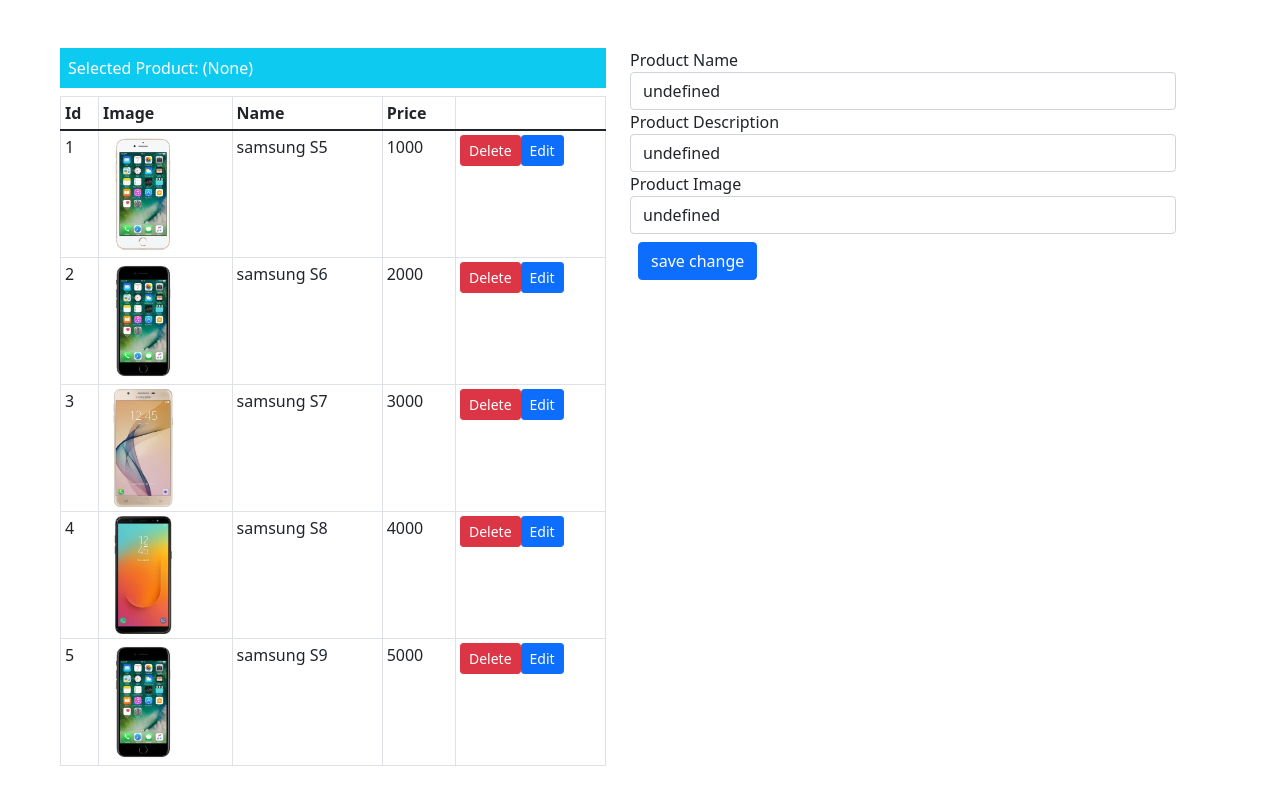
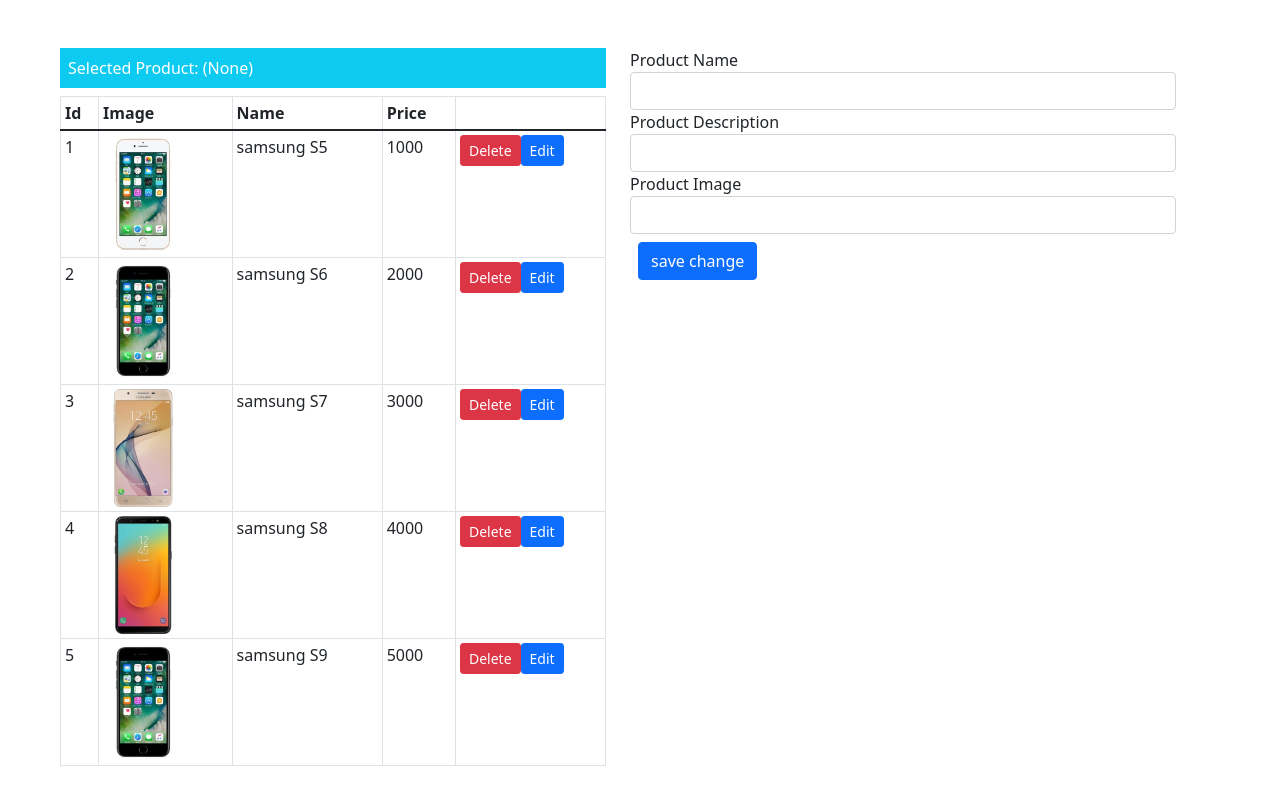
Before and after one commit to busraboyaci/example, an Angular app: page / in a window 1280 px wide. Shown: the top 804 px of the page. Built offline with nearby package versions, Linux system fonts and the light colour scheme.

Commit message:
[value] => [(ngModel)] değiştirildi.

```diff
--- a/src/app/admin-products/admin-products.component.html
+++ b/src/app/admin-products/admin-products.component.html
@@ -1,7 +1,7 @@
-<div class="container m-5">
-    <div class="row">
+<div class="container m-5" >
+    <div class="row" >
         <div class="col-md-6">
-            <div class="bg-info text-white p-2" >
+            <div class="bg-info text-white p-2">
                 Selected Product: {{selectedProduct.name || '(None)'}}
             </div>
         <table class=" table table-sm table-bordered mt-2">
@@ -31,24 +31,23 @@
         <div class="col-md-6">
             <div class="form-group">
                 <label>Product Name</label> <br>
-                <input #pName
+                <input
                 class="form-control"
-                (keyup.enter)="selectedProduct.name"
-                [value]="selectedProduct.name">
+                [(ngModel)]="selectedProduct.name">
             </div>
             <div class="form-group">
                 <label>Product Description</label>
-                <input #pDescription
+                <input
                 class="form-control"
-                [value]="selectedProduct.description">
+                [(ngModel)]="selectedProduct.description">
             </div>
             <div class="form-group">
                 <label>Product Image</label>
-                <input #pImage
+                <input
                 class="form-control"
-                [value]="selectedProduct.imageUrl">
+                [(ngModel)]="selectedProduct.imageUrl">
             </div>
-            <button class="btn btn-primary m-2" (click)="selectedProduct.name=pName.value; selectedProduct.description=pDescription.value; selectedProduct.imageUrl=pImage.value;">save change</button>
+            <button class="btn btn-primary m-2" (click)="saveChange()">save change</button>
         </div>
     </div>
 </div>
--- a/src/app/admin-products/admin-products.component.ts
+++ b/src/app/admin-products/admin-products.component.ts
@@ -10,11 +10,11 @@
 })
 export class AdminProductsComponent  {
   model: ProductRepository;
-  selectedProduct: Product;
+  selectedProduct: Product | any;
 
   constructor() {
     this.model = new ProductRepository();
-    this.selectedProduct = new Product;
+    this.selectedProduct = new Product ;
 
   }
 
@@ -28,4 +28,12 @@
   editProduct(product: Product){
     this.selectedProduct = product;
   }
+
+  saveChange(){
+    const p = this.model.getProductById(this.selectedProduct.id);
+    p.name = this.selectedProduct.name;
+    p.description = this.selectedProduct.description;
+    p.id = this.selectedProduct.id;
+    p.price = this.selectedProduct.price;
+  }
 }
--- a/src/app/app.module.ts
+++ b/src/app/app.module.ts
@@ -4,6 +4,7 @@
 import { ProductComponent } from './product.component';
 import { SummaryPipe } from './summary.pipe';
 import { AdminProductsComponent } from './admin-products/admin-products.component';
+import { CommonModule } from '@angular/common';
 
 
 
@@ -15,7 +16,8 @@
   ],
   imports: [
     BrowserModule,
-    FormsModule
+    FormsModule,
+    CommonModule
   ],
   providers: [],
   bootstrap: [ProductComponent]
```
